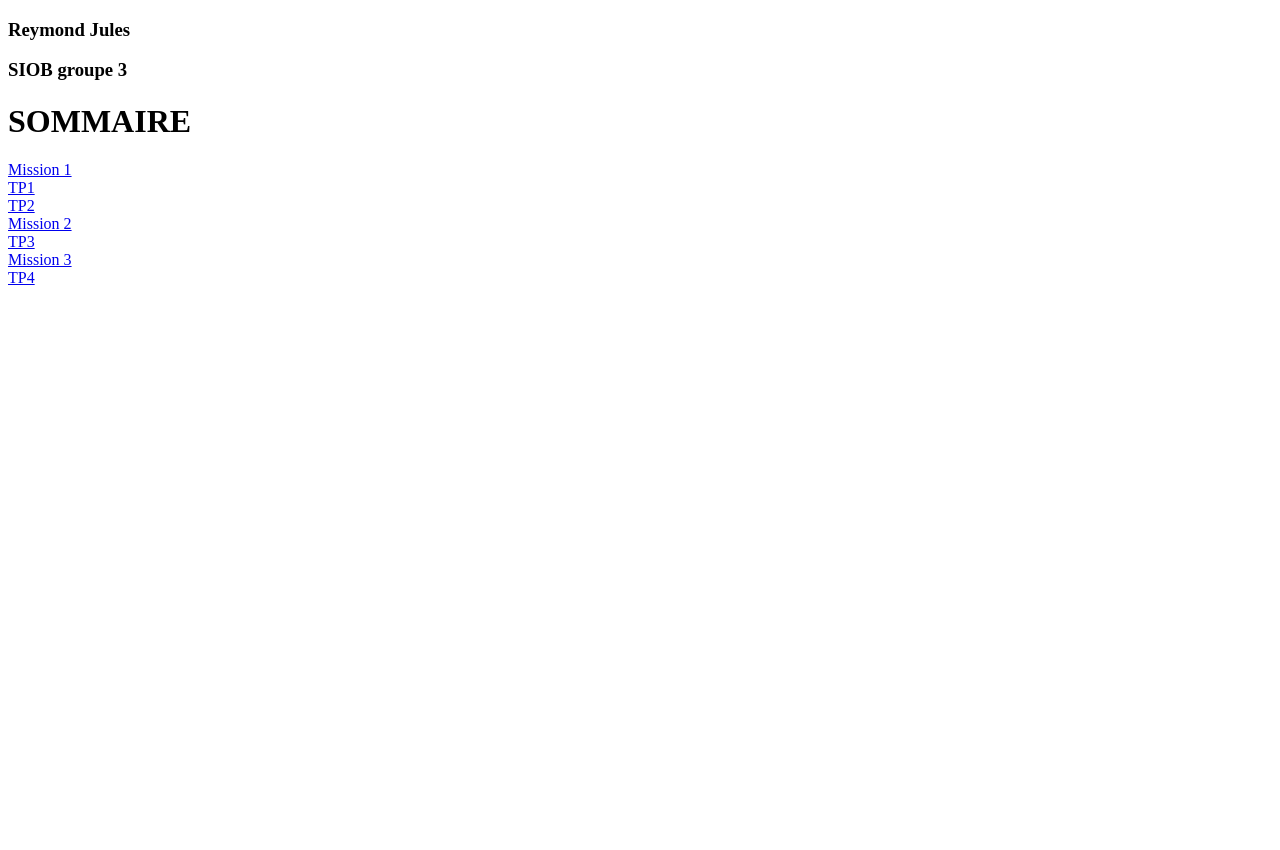
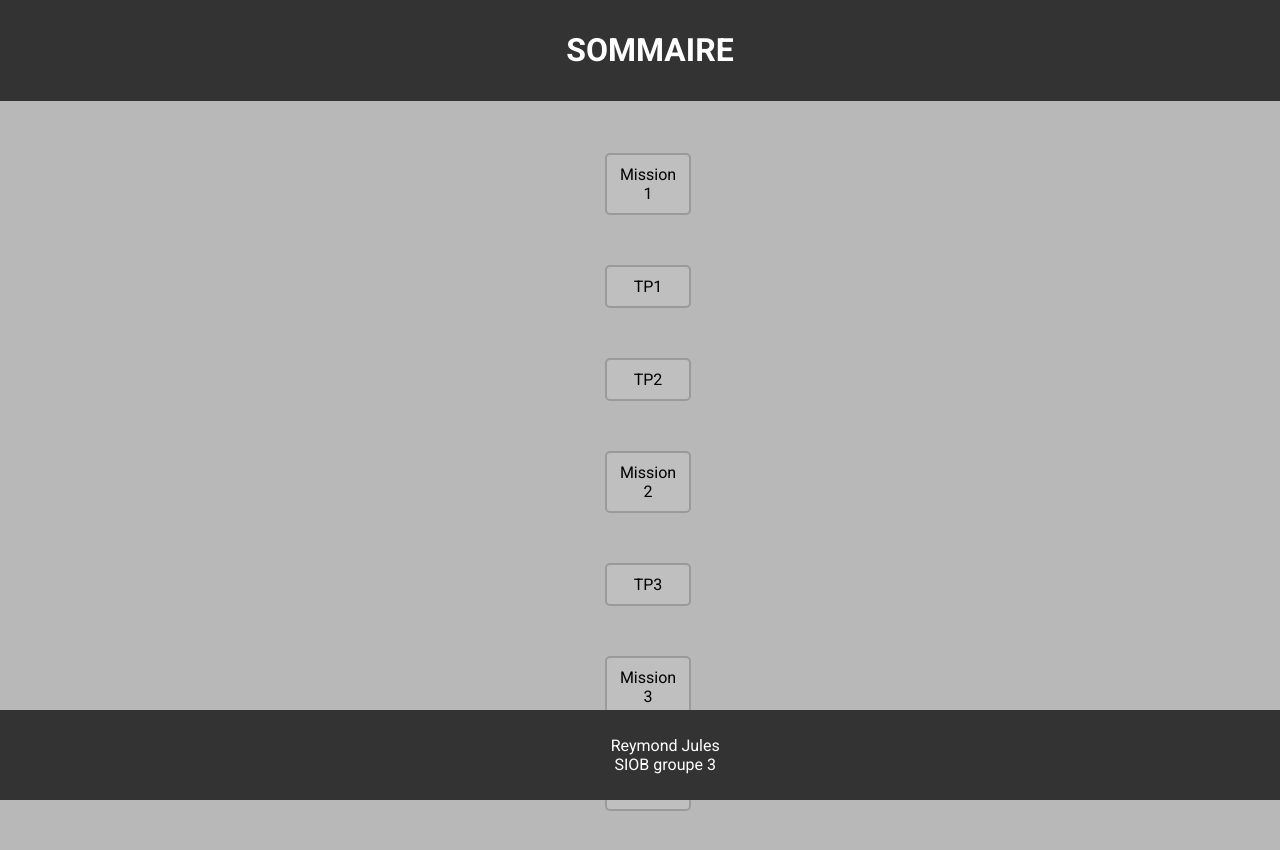
Before and after one commit to Jules-005/jules.reymond, a plain HTML site: page index.html in a window 1280 px wide. Before the commit the page ends 800 px from the top, so only its background shows below. Drawn offline with Linux system fonts and the light colour scheme.

Commit message:
v1 sommaire

```diff
--- a/index.html
+++ b/index.html
@@ -4,17 +4,28 @@
     <meta charset="UTF-8">
     <meta name="viewport" content="width=device-width, initial-scale=1.0">
     <title>projet web</title>
+    <link href="https://fonts.googleapis.com/css2?family=Roboto:wght@300;400;500;700&display=swap" rel="stylesheet">
+    <link rel="stylesheet" href="style.css">
+
 </head>
 <body>
-    <h3>Reymond Jules</h3>
-    <h3>SIOB groupe 3</h3>
-    <h1>SOMMAIRE</h1>
-    <a href="mission1/index.html"> Mission 1 </a><br>
-    <a href="tp1/index.html"> TP1 </a> <br>
-    <a href="tp2/index.html"> TP2 </a><br>
-    <a href="mission2/index.html"> Mission 2 </a> <br>
-    <a href="tp3/formulaire.html"> TP3 </a> <br>
-    <a href="mission3/index.html"> Mission 3 </a> <br>
-    <a href="tp4/index.html"> TP4 </a> <br>
+    <header class="header"> <h1>SOMMAIRE</h1> </header>
+    <br><br><br><br><br>
+    <ul>
+        <li class="encadrer"><a href="mission1/index.html">Mission 1</a></li>
+        <li class="encadrer"><a href="tp1/index.html">TP1</a></li>
+        <li class="encadrer"><a href="tp2/index.html">TP2</a></li>
+        <li class="encadrer"><a href="mission2/index.html">Mission 2</a></li>
+        <li class="encadrer"><a href="tp3/formulaire.html">TP3</a></li>
+        <li class="encadrer"><a href="mission3/index.html">Mission 3</a></li>
+        <li class="encadrer"><a href="tp4/index.html">TP4</a></li>
+    </ul>
+    <footer>
+        <ul>
+            <ol>Reymond Jules</ol>
+            <ol>SIOB groupe 3</ol>
+        </ul>
+    </footer>
+
 </body>
 </html>
--- /dev/null
+++ b/style.css
@@ -0,0 +1,55 @@
+ul{
+    list-style-type: none;
+
+}
+body{
+    background-color: #b8b8b8;
+    text-align: center;
+    font-family: 'Roboto', sans-serif;
+}
+footer{
+    position: fixed;
+            bottom: 0;
+            left: 0;
+            width: 100%;
+            background-color: #333;
+            color: white;
+            text-align: center;
+            padding: 10px;
+}
+.header{
+    position: fixed;
+            top: 0;
+            left: 0;
+            width: 100%;
+            background-color: #333;
+            color: white;
+            text-align: center;
+            padding: 10px;
+}
+.encadrer{
+    margin: 50px auto ;
+    padding: 10px;
+    border: 2px solid rgb(155, 153, 153);
+    border-radius: 5px;
+    background-color: rgba(255, 255, 255, 0.1);
+    width: 5%;
+    height: 5%;
+    cursor: pointer;
+    margin-right: 47.5%;
+    transition: background-color 0.3s;
+}
+    li:hover {
+        background-color: rgba(0, 0, 0, 0.5);
+}
+a {
+    color: rgb(0, 0, 0);
+    text-decoration: none;
+    transition: background-color 0.3s;
+}
+a:hover {
+    color: rgb(230, 230, 230);
+}
+ol{
+    margin-right: 4%;
+}
--- a/td4 non noté/style.css
+++ /dev/null
@@ -1,24 +0,0 @@
-.block1{
-    background-color: blue;
-    float: left;
-    height: 200px;
-    width: 200px;
-    margin: 10px;
-}
-body{
-    background-color: aquamarine;
-}
-.block2{
-    margin-left: 20px;
-    height: 200px;
-    width: 150px;
-    background-color: rgb(73, 224, 230);
-    float: right;
-}
-.block3{
-    margin-left: 20px;
-    height: 100px;
-    width: 150px;
-    background-color: chocolate;
-    clear: both;
-}
```
Also changed, not shown: td4 non noté/image/pomme.jpg (deleted).
